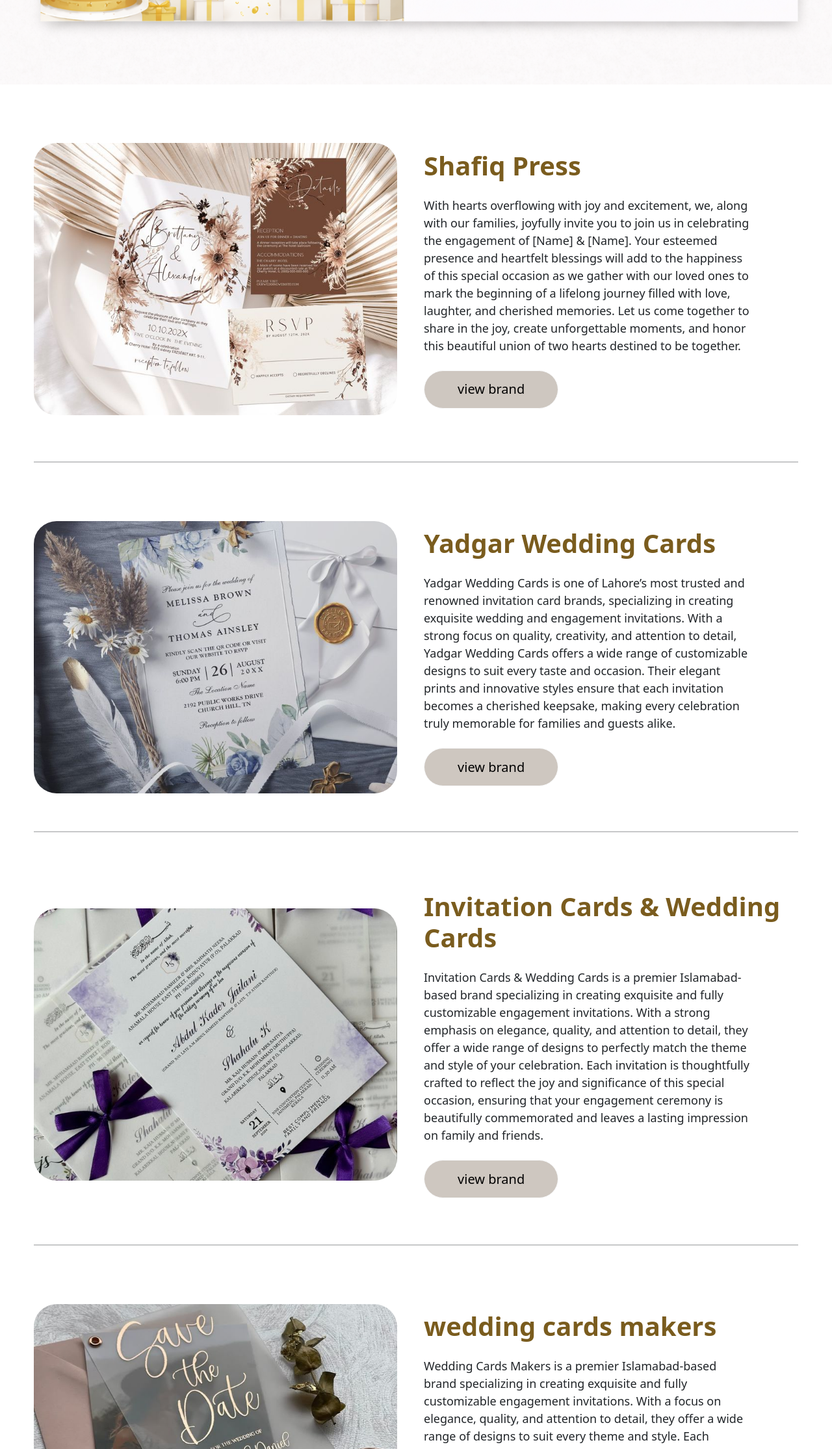
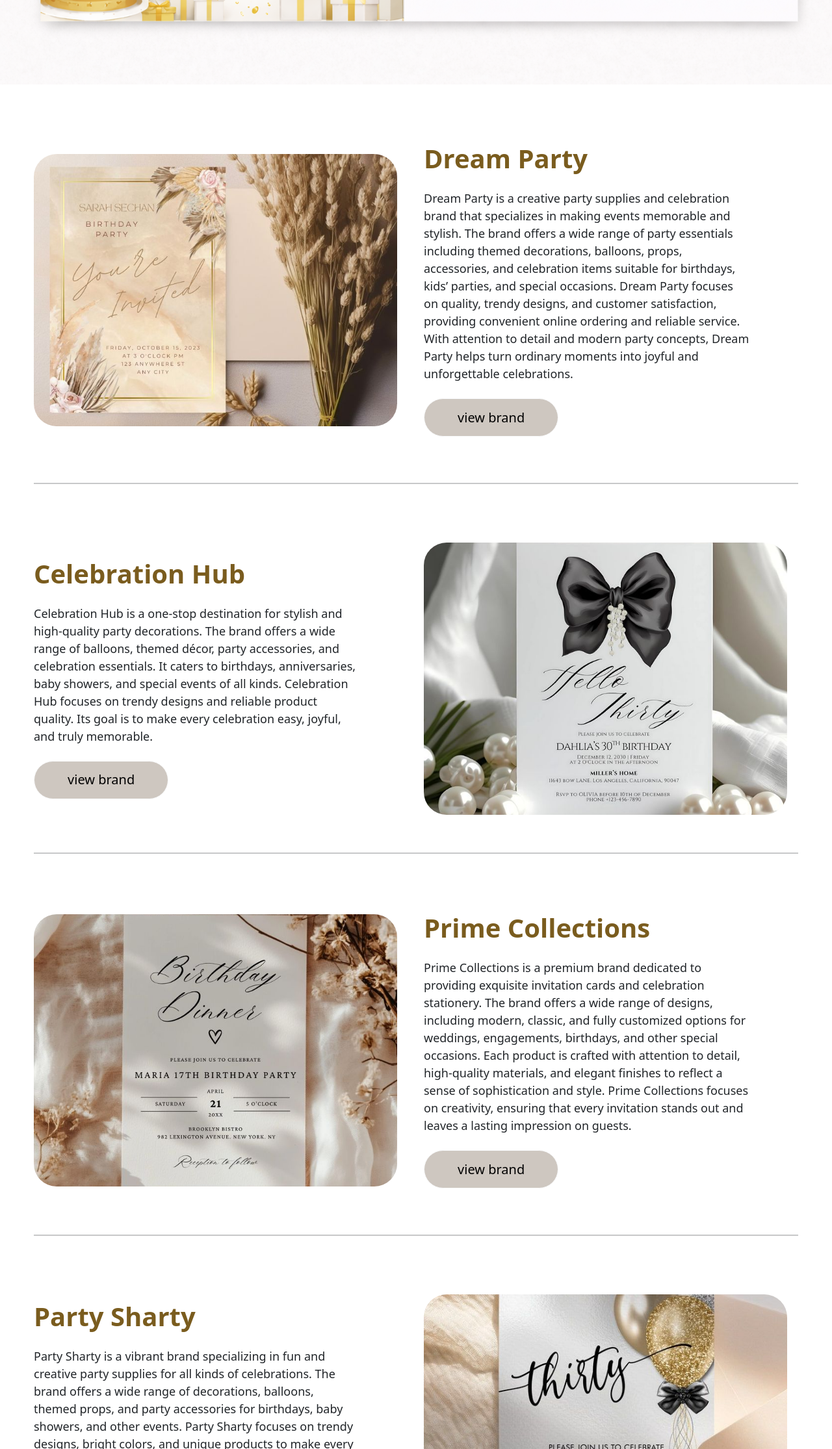
Before and after one commit to Aishakashif93/e--project-1, a plain HTML site: page index(birthday-brand).html in a window 1280 px wide. Shown: the part 570-2800 px from the top of the page at 65% size. Drawn offline with nearby package versions, Linux system fonts and the light colour scheme.

Commit message:
change contant linking and colors

```diff
--- a/index(birthday-brand).html
+++ b/index(birthday-brand).html
@@ -22,7 +22,7 @@
 
             <!-- right side content -->
             <div class="col-md-6 hero-text">
-                <h1>scroll Engagment <br>Invitation cards <br>brand</h1>
+                <h1>scroll Birthday <br>Invitation cards <br>brand</h1>
                 <p>Elegant & Traditional Designs</p>
             </div>
 
@@ -33,18 +33,18 @@
    <!-- About Section -->
     <section id="about" class="about" style="margin-top: 90px;">
       <div class="container mt-5 mb-5">
-            <div class="row  brand d-flex align-items-center">
+            <div class="row about">
           <div class="col-lg-6">
             <img
-              src="./Pampas grass wedding invitation set, boho beige wedding invitation suite template, editable wedding invitate, watercolor flower invite, P155.jpg"
+              src="./Birthday invitations.jpg"
               alt="About Me"
               class="img-fluid about-img-birthday"
             />
           </div>
           <div class="col-lg-6 adjust">
-            <h2 class="mb-4">Shafiq Press</h2>
+            <h2 class="mb-4">Dream Party</h2>
             <p class="brand-para">
-With hearts overflowing with joy and excitement, we, along with our families, joyfully invite you to join us in celebrating the engagement of [Name] & [Name]. Your esteemed presence and heartfelt blessings will add to the happiness of this special occasion as we gather with our loved ones to mark the beginning of a lifelong journey filled with love, laughter, and cherished memories. Let us come together to share in the joy, create unforgettable moments, and honor this beautiful union of two hearts destined to be together.
+             Dream Party is a creative party supplies and celebration brand that specializes in making events memorable and stylish. The brand offers a wide range of party essentials including themed decorations, balloons, props, accessories, and celebration items suitable for birthdays, kids’ parties, and special occasions. Dream Party focuses on quality, trendy designs, and customer satisfaction, providing convenient online ordering and reliable service. With attention to detail and modern party concepts, Dream Party helps turn ordinary moments into joyful and unforgettable celebrations.
             </p>
 
             <div class="mt-4">
@@ -59,18 +59,22 @@ With hearts overflowing with joy and excitement, we, along with our families, jo
 
  <section id="about" class="about" style="margin-top: 90px;">
       <div class="container mt-5 mb-5">
-            <div class="row brand reverse d-flex align-items-center">
+            <div class="row about reverse">
           <div class="col-lg-6">
             <img
-              src="./Blue Green Watercolor Budget QR Code Wedding.jpg"
+              src="./Pearls and Black Bow Birthday Invitation _ Elegant 30th Coquette Invite _ Watercolor Black Ribbon Birthday Template for Any Age - EDITABLE.jpg"
               alt="About Me"
               class="img-fluid about-img-birthday"
             />
           </div>
           <div class="col-lg-6 adjust">
-            <h2 class="mb-4">Yadgar Wedding Cards</h2>
+            <h2 class="mb-4">Celebration Hub</h2>
             <p class="brand-para">
-             Yadgar Wedding Cards is one of Lahore’s most trusted and renowned invitation card brands, specializing in creating exquisite wedding and engagement invitations. With a strong focus on quality, creativity, and attention to detail, Yadgar Wedding Cards offers a wide range of customizable designs to suit every taste and occasion. Their elegant prints and innovative styles ensure that each invitation becomes a cherished keepsake, making every celebration truly memorable for families and guests alike.
+              Celebration Hub is a one-stop destination for stylish and high-quality party decorations.
+The brand offers a wide range of balloons, themed décor, party accessories, and celebration essentials.
+It caters to birthdays, anniversaries, baby showers, and special events of all kinds.
+Celebration Hub focuses on trendy designs and reliable product quality.
+Its goal is to make every celebration easy, joyful, and truly memorable.
             </p>
 
             <div class="mt-4">
@@ -85,18 +89,21 @@ With hearts overflowing with joy and excitement, we, along with our families, jo
 
     <section id="about" class="about" style="margin-top: 90px;">
       <div class="container mt-5 mb-5">
-            <div class="row brand d-flex align-items-center">
+            <div class="row about">
           <div class="col-lg-6">
             <img
-              src="./download (1).jpg"
+              src="./Birthday Dinner Invitation, Editable Birthday Dinner Digital Invite, Dinner Invitation Template, Minimal Birthday Invite, Any Age Invite.jpg"
               alt="About Me"
               class="img-fluid about-img-birthday"
             />
           </div>
           <div class="col-lg-6 adjust">
-            <h2 class="mb-4">Invitation Cards & Wedding Cards</h2>
+            <h2 class="mb-4">Prime Collections</h2>
             <p class="brand-para">
-Invitation Cards & Wedding Cards is a premier Islamabad-based brand specializing in creating exquisite and fully customizable engagement invitations. With a strong emphasis on elegance, quality, and attention to detail, they offer a wide range of designs to perfectly match the theme and style of your celebration. Each invitation is thoughtfully crafted to reflect the joy and significance of this special occasion, ensuring that your engagement ceremony is beautifully commemorated and leaves a lasting impression on family and friends.
+            Prime Collections is a premium brand dedicated to providing exquisite invitation cards and celebration stationery.
+The brand offers a wide range of designs, including modern, classic, and fully customized options for weddings, engagements, birthdays, and other special occasions.
+Each product is crafted with attention to detail, high-quality materials, and elegant finishes to reflect a sense of sophistication and style.
+Prime Collections focuses on creativity, ensuring that every invitation stands out and leaves a lasting impression on guests.
             </p>
 
             <div class="mt-4">
@@ -112,18 +119,21 @@ Invitation Cards & Wedding Cards is a premier Islamabad-based brand specializing
 
      <section id="about" class="about" style="margin-top: 90px;">
       <div class="container mt-5 mb-5">
-            <div class="row brand reverse d-flex align-items-center">
+            <div class="row about reverse">
           <div class="col-lg-6">
             <img
-              src="./download (2).jpg"
+              src="./Gold and Silver Birthday Invitation, Editable Party Invite, Silver and Gold Invitation, Balloons, Instant Download, Printable, ANY AGE - Etsy.jpg"
               alt="About Me"
               class="img-fluid about-img-birthday"
             />
           </div>
           <div class="col-lg-6 adjust">
-            <h2 class="mb-4">wedding cards makers</h2>
+            <h2 class="mb-4">Party Sharty</h2>
             <p class="brand-para">
-            Wedding Cards Makers is a premier Islamabad-based brand specializing in creating exquisite and fully customizable engagement invitations. With a focus on elegance, quality, and attention to detail, they offer a wide range of designs to suit every theme and style. Each invitation is thoughtfully crafted to reflect the joy and significance of this special occasion, ensuring that your engagement celebration is beautifully marked and leaves a lasting impression on your family and friends
+              Party Sharty is a vibrant brand specializing in fun and creative party supplies for all kinds of celebrations.
+The brand offers a wide range of decorations, balloons, themed props, and party accessories for birthdays, baby showers, and other events.
+Party Sharty focuses on trendy designs, bright colors, and unique products to make every celebration lively and memorable.
+With easy online ordering and delivery across Pakistan, the brand ensures convenience for its customers.
             </p>
 
             <div class="mt-4">
--- a/style.css
+++ b/style.css
@@ -209,11 +209,14 @@ h2{
     }
 }
 
-img.img-fluid.about-img {
-    width: 94%;
-    height: 336px;
-    object-fit: cover;
-    border-radius: 12px;
+
+img.img-fluid.about-img :hover{
+  transform: translateY(-20px);
+    transition: transform 0.5s ease;
+}
+img.img-fluid.about-img:hover{
+   transform: translateY(-20px);
+    transition: transform 0.5s ease;
 }
 button.btn.btn-light.btn-lg {
       width: 36%;
@@ -223,8 +226,9 @@ button.btn.btn-light.btn-lg {
     height: 59px;
     border-radius: 31px;
 }
-button.btn.btn-light.btn-lg:hover{
-       background: linear-gradient(135deg, #534517, #ecb604); /* orange-pink gradient */
+img.img-fluid.about-img-birthday:hover {
+transform: translateY(-20px);
+    transition: transform 0.5s ease;
 }
 .row.about.reverse {
     display: flex;
@@ -244,6 +248,7 @@ p.brand-para {
     display: flex;
     align-items: center;
 }
+
 button.btn.btn-light.btn-lg:hover {
      transform: translateY(-4px) scale(1.03);
     box-shadow: 0 12px 25px rgba(0, 0, 0, 0.2);
@@ -251,7 +256,10 @@ button.btn.btn-light.btn-lg:hover {
     transition: 1ms;
         transform: scale(1.05);
 }
-img.img-fluid.about-img-birthday {
+button.btn.btn-light.btn-lg:hover{
+       background: linear-gradient(135deg, #534517, #ecb604); /* orange-pink gradient */
+}
+img.img-fluid.about-img-birthday,img.img-fluid.about-img {
     width: 97%;
     height: 419px;
     object-fit: cover;
```
Also changed, not shown: index(engagment-brand).html (+4 -4 lines).
